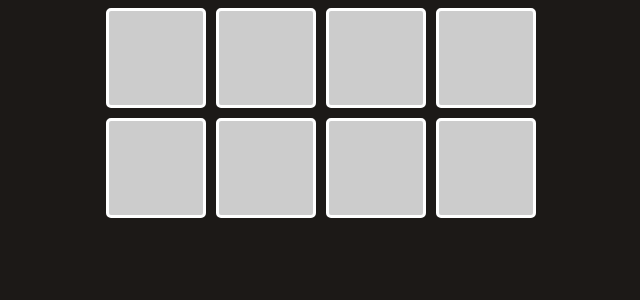
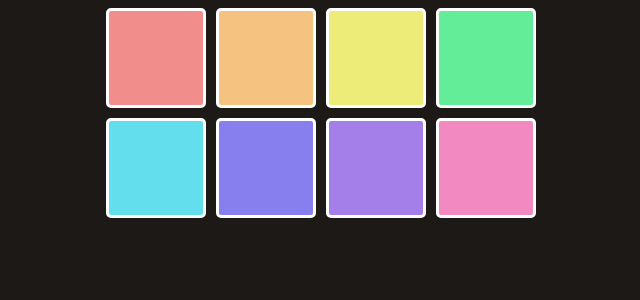
Before and after one commit to 0xYurii/Chef-Claude, a React (Vite) app: page / in a window 1280 px wide. Shown: the top 300 px of the page, without its empty margins (319-959 px from the left). Built offline with nearby package versions, Linux system fonts and the light colour scheme.

Commit message:
feat: implement dark mode toggle for drum pads

```diff
--- a/src/App.jsx
+++ b/src/App.jsx
@@ -1,23 +1,27 @@
 import React from "react"
 import padsData from "./pads"
+import Pad from "./Pad"
 
-export default function App({darkMode}) {
+export default function App() {
     const [pads, setPads] = React.useState(padsData)
 
+    const buttonElements = pads.map(pad => (
+        <Pad
+          color={pad.color}
+        />
+    ))
+
     /**
-     * Challenge: use a ternary to determine the backgroundColor
-     * of the buttons
-     * If darkMode is true, set them to "#222222"
-     * If darkMode is false, set them to "#cccccc"
+     * Challenge part 2:
+     * 1. Create a separate component called "Pad" and
+     *    replace the `button` above with our <Pad /> component
+     * 2. Pass the Pad component a prop called `color` with the
+     *    value of the same name from the `padsData` objects
+     * 3. In the Pad component, apply an inline style to the <button>
+     *    to set the backgroundColor of the button.
+     *
+     * (We'll deal with the "on" property soon)
      */
-
-    const styles={
-      backgroundColor:darkMode? "#222222":"#cccccc"
-
-    }
-    const buttonElements = pads.map(pad => (
-        <button key={pad.id} style={styles}></button>
-    ))
 
     return (
         <main>
--- /dev/null
+++ b/src/Pad.jsx
@@ -0,0 +1,10 @@
+
+
+export default function Pad({color}){
+    const styles={
+        backgroundColor:color
+    }
+    return(
+        <button style={styles}></button>
+    )
+}
--- a/src/index.jsx
+++ b/src/index.jsx
@@ -3,4 +3,4 @@ import App from "./App"
 
 ReactDOM
     .createRoot(document.getElementById('root'))
-    .render(<App darkMode={false} />);
+    .render(<App />);
```
